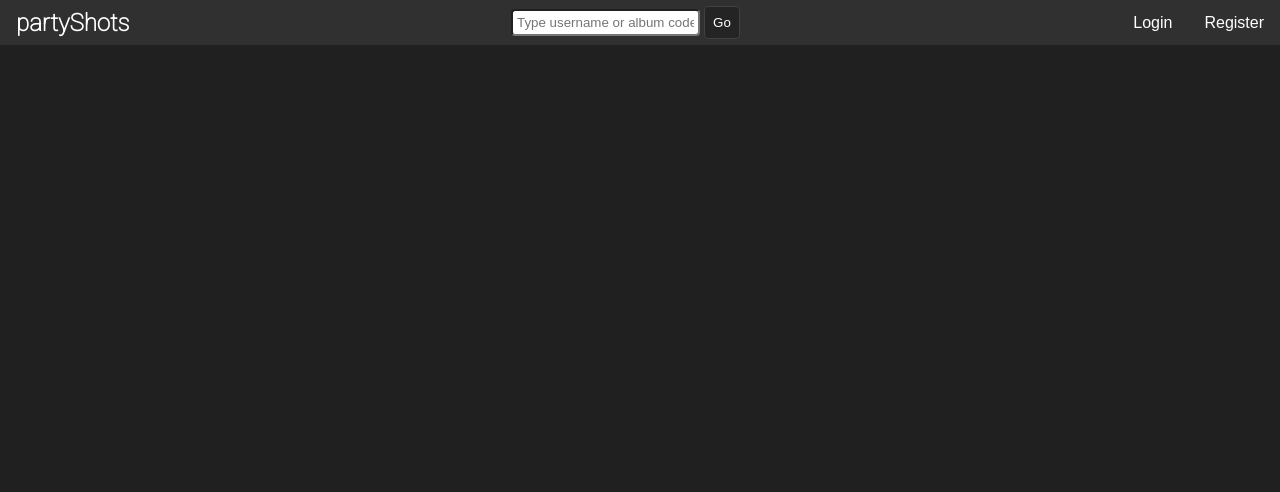
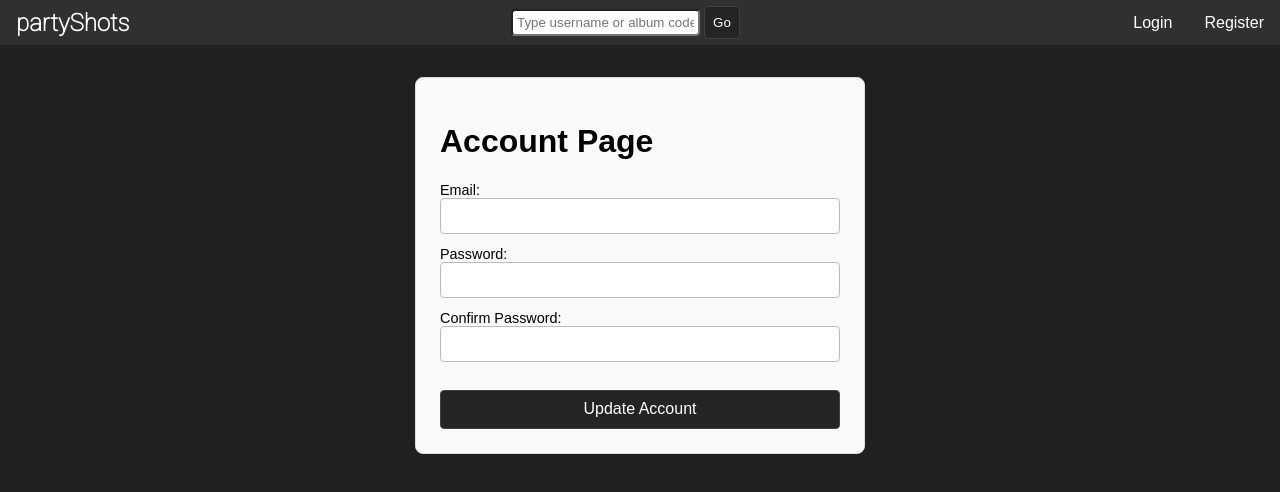
Before and after one commit to pxp888/partyshots, a React (Vite) app in the folder frontend/: page /account in a window 1280 px wide. Shown: the top 492 px of the page. Built offline with nearby package versions, Linux system fonts and the light colour scheme.

Commit message:
add account page

```diff
--- /dev/null
+++ b/frontend/src/components/Accountpage.css
@@ -0,0 +1,47 @@
+.account-page {
+    max-width: 400px;
+    margin: 2rem auto;
+    padding: 1.5rem;
+    border: 1px solid #ddd;
+    border-radius: 8px;
+    background: #fafafa;
+    color: black;
+}
+
+.account-page h2 {
+    margin-bottom: 1rem;
+    text-align: center;
+}
+
+.account-page form {
+    display: flex;
+    flex-direction: column;
+    gap: 0.75rem;
+}
+
+.account-page label {
+    display: flex;
+    flex-direction: column;
+    font-size: 0.9rem;
+}
+
+.account-page input {
+    padding: 0.5rem;
+    border: 1px solid #bbb;
+    border-radius: 4px;
+    font-size: 1rem;
+}
+
+.account-page button {
+    margin-top: 1rem;
+    padding: 0.6rem;
+    border: 1px solid rgb(65, 65, 65);
+    background-color: rgb(36, 36, 36);
+    color: white;
+    border-radius: 4px;
+    cursor: pointer;
+    font-size: 1rem;
+}
+.account-page button:hover {
+    background: salmon;
+}
--- /dev/null
+++ b/frontend/src/components/Accountpage.jsx
@@ -0,0 +1,61 @@
+import api from "../utils/api";
+import "./Accountpage.css";
+
+function Accountpage() {
+  async function handleSubmit(event) {
+    event.preventDefault();
+    // check if password and confirm password match
+    const password = event.target.password.value;
+    const confirmPassword = event.target.confirmPassword.value;
+    if (password !== confirmPassword) {
+      alert("Passwords do not match");
+      return;
+    }
+    // check if email is valid
+    const email = event.target.email.value;
+    const emailRegex = /^[^\s@]+@[^\s@]+\.[^\s@]+$/;
+    if (!emailRegex.test(email)) {
+      alert("Please enter a valid email address");
+      return;
+    }
+
+    try {
+      const res = await api.post("/account/", {
+        password: password,
+        email: email,
+      });
+
+      alert(res.data.message || "Account updated successfully");
+    } catch (err) {
+      console.error("Failed to update: ", err);
+      const msg =
+        err.response?.data?.error ||
+        err.response?.data?.message ||
+        "Network error";
+      alert(`update failed: ${msg}`);
+    }
+  }
+
+  return (
+    <div className="account-page">
+      <h1>Account Page</h1>
+      <form onSubmit={handleSubmit}>
+        <label>
+          Email:
+          <input type="email" name="email" />
+        </label>
+        <label>
+          Password:
+          <input type="password" name="password" />
+        </label>
+        <label>
+          Confirm Password:
+          <input type="password" name="confirmPassword" />
+        </label>
+        <button type="submit">Update Account</button>
+      </form>
+    </div>
+  );
+}
+
+export default Accountpage;
--- a/frontend/src/components/Holder.jsx
+++ b/frontend/src/components/Holder.jsx
@@ -7,6 +7,7 @@ import RegisterPage from "./RegisterPage";
 import LoginPage from "./LoginPage";
 import Userview from "./Userview";
 import Albumview from "./Albumview";
+import Accountpage from "./Accountpage";
 
 function Holder() {
   const [currentUser, setCurrentUser] = useState(() => {
@@ -45,6 +46,10 @@ function Holder() {
           path="/album/:albumCode"
           element={<Albumview currentUser={currentUser} />}
         />
+        <Route
+          path="/account"
+          element={<Accountpage currentUser={currentUser} />}
+        />
       </Routes>
     </div>
   );
--- a/frontend/src/components/Userview.css
+++ b/frontend/src/components/Userview.css
@@ -15,6 +15,11 @@
     padding: 6px;
     border-radius: 4px;
     margin: 2px;
+
+    display: flex;
+    flex-direction: row;
+    flex-wrap: wrap;
+    justify-content: space-between;
 }
 
 .albumtools input {
--- a/frontend/src/components/Userview.jsx
+++ b/frontend/src/components/Userview.jsx
@@ -19,7 +19,7 @@ function Userview({ currentUser }) {
     const fetchAlbums = async () => {
       try {
         const response = await api.get(
-          `/albums/list/?username=${encodeURIComponent(username)}`
+          `/albums/list/?username=${encodeURIComponent(username)}`,
         );
 
         setAlbums(response.data.albums || []);
@@ -44,7 +44,9 @@ function Userview({ currentUser }) {
       navigate(`/album/${response.data.album.code}`);
     } catch (error) {
       console.error("Error creating album:", error);
-      const errorMsg = error.response?.data?.error || "An error occurred while creating the album.";
+      const errorMsg =
+        error.response?.data?.error ||
+        "An error occurred while creating the album.";
       alert(`Error creating album: ${errorMsg}`);
     }
   };
@@ -68,6 +70,9 @@ function Userview({ currentUser }) {
               Create Album
             </button>
           </form>
+          <button className="btn" onClick={() => navigate("/account")}>
+            Account Settings
+          </button>
         </div>
       )}
 
--- a/frontend/src/components/Welcomepage.jsx
+++ b/frontend/src/components/Welcomepage.jsx
@@ -1,4 +1,4 @@
-import React from "react";
+// import React from "react";
 import "./Welcomepage.css";
 import cover1 from "../assets/cover1.webp";
 import cover2 from "../assets/cover2.webp";
@@ -79,20 +79,12 @@ function Welcomepage() {
         <div className="footer">
           <ul>
             <li>
-              <a
-                href="https://github.com/pxp888/partyshots-react"
-                target="_blank"
-              >
+              <a href="https://github.com/pxp888/partyshots" target="_blank">
                 about
               </a>
             </li>
             <li>
-              <a
-                href="#"
-                onClick={() => {
-                  setCurrent("contact");
-                }}
-              >
+              <a href="https://github.com/pxp888/partyshots" target="_blank">
                 contact
               </a>
             </li>
```
Also changed, not shown: 2 other files (tests, documents, lock files or other folders).
